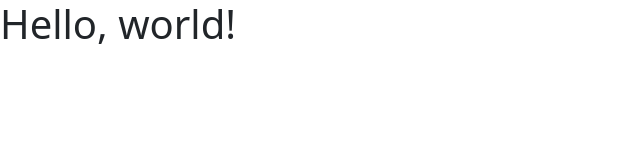
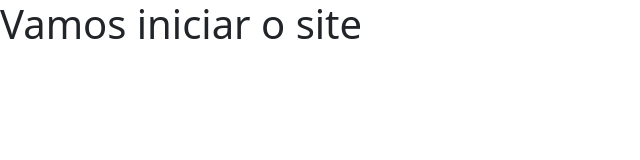
Before and after one commit to Lucianoal0511/lucianoal0511.github.io, a plain HTML site: page index.html in a window 1280 px wide. Shown: the whole page, without its empty margins (0-640 px from the left). Drawn offline with nearby package versions, Linux system fonts and the light colour scheme.

Commit message:
Update index.html

```diff
--- a/index.html
+++ b/index.html
@@ -11,10 +11,10 @@
     <!-- Font Awesome CSS -->
     <link href="fontawesome/css/all.css" rel="stylesheet">
 
-    <title>Hello, world!</title>
+    <title>Home</title>
   </head>
   <body>
-    <h1>Hello, world!</h1>
+    <h1>Vamos iniciar o site</h1>
 
     <!-- Optional JavaScript; choose one of the two! -->
 
```
